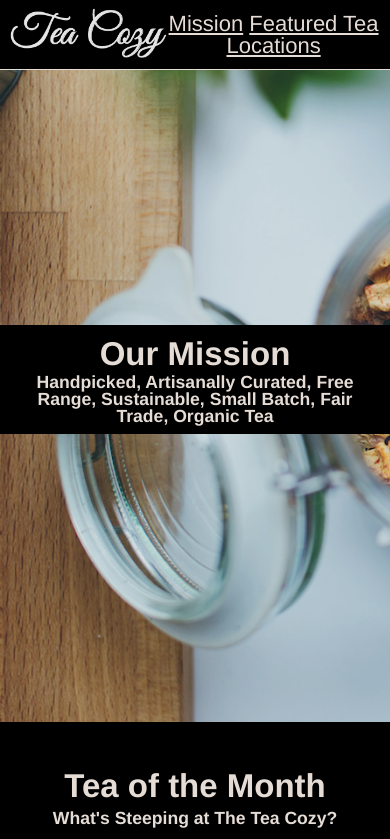
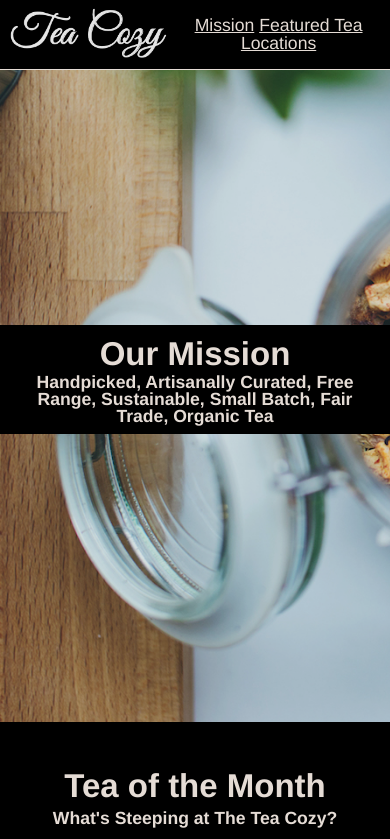
Before and after one commit to alexflightlessbird/teaCozy, a plain HTML site: page index.html in a window 390 px wide. Shown: the top 839 px of the page. Drawn offline with Linux system fonts and the light colour scheme.

Commit message:
Fixed nav tab for small screens in styles.css

```diff
--- a/resources/css/style.css
+++ b/resources/css/style.css
@@ -38,6 +38,7 @@ header {
 
 .heading-container .nav {
     padding-right: 10px;
+    padding-left: 10px;
 }
 
 .mission {
@@ -186,3 +187,21 @@ header {
         line-height: 95%;
     }
 }
+
+@media screen and (max-width: 523px) {
+    .heading-container .nav {
+        font-size: 90%;
+    }
+}
+
+@media screen and (max-width: 415px) {
+    .heading-container .nav {
+        font-size: 80%;
+    }
+}
+
+@media screen and (max-width: 310px) {
+    .heading-container .nav {
+        font-size: 70%;
+    }
+}
```
